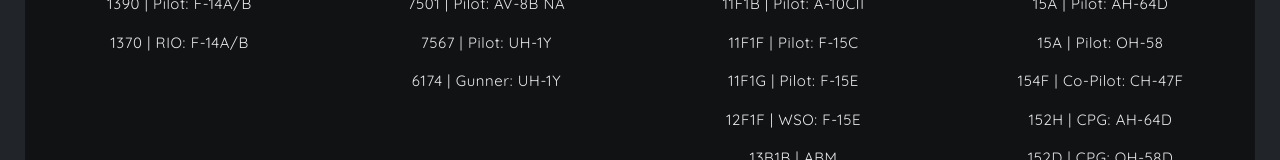
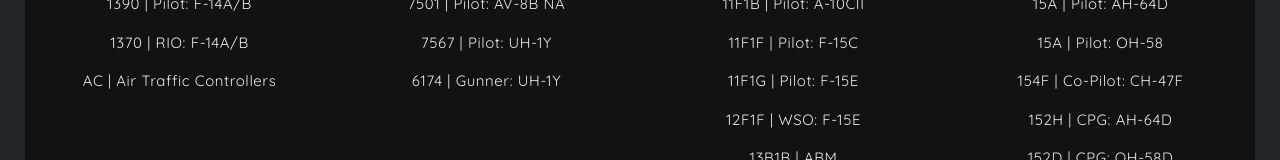
Before and after one commit to windeck622/virtual_joint_forces_command, a website: page train.html in a window 1280 px wide. Shown: the part 789-949 px from the top of the page. Drawn offline with Linux system fonts and the light colour scheme.

Commit message:
added naval atc

```diff
--- a/train.html
+++ b/train.html
@@ -79,6 +79,7 @@
                             <p>1390 | Pilot: F/A-18C</p>
                             <p>1390 | Pilot: F-14A/B</p>
                             <p>1370 | RIO: F-14A/B</p>
+                            <p> AC  | Air Traffic Controllers</p>
                         </div>
                         <div class="col-md-3">
                             <p>7521 | Pilot: F/A-18C</p>
```
